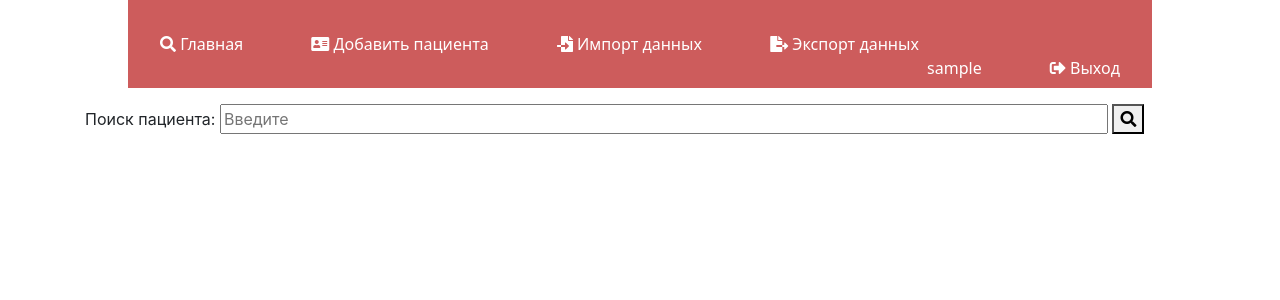
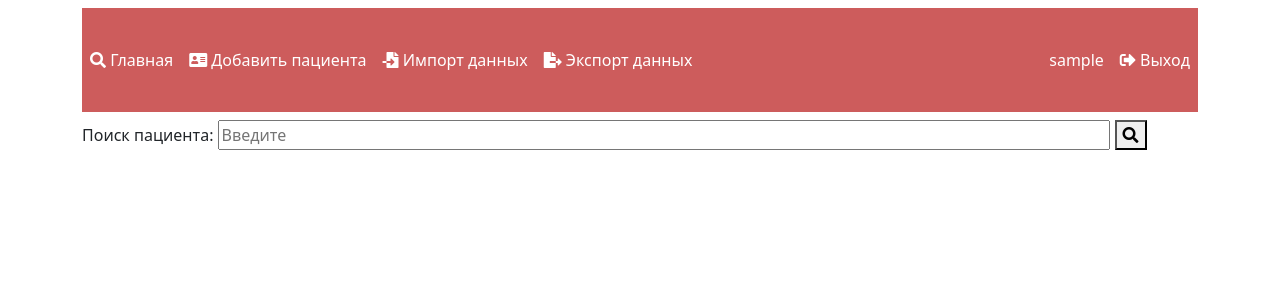
Before and after one commit to Duha22RUS/drf4, a Django app: page / in a window 1280 px wide. Shown: the top 300 px of the page. Run offline with Django 4.2, Linux system fonts and the light colour scheme; the visitor is signed in with stand-in values (Sample User, id 1); data that the repository does not hold is empty; some libraries are stand-ins or nearby versions.

Commit message:
Дизайн

```diff
--- a/amscsait/amscapp/templates/amscapp/base.html
+++ b/amscsait/amscapp/templates/amscapp/base.html
@@ -1,54 +1,82 @@
 {% load static %}
 <!doctype html>
-<html lang="ru">
+<html lang="ru" xmlns="http://www.w3.org/1999/html">
 <head>
   <meta charset="UTF-8">
   <meta name="viewport"
         content="width=device-width, user-scalable=no, initial-scale=1.0, maximum-scale=1.0, minimum-scale=1.0">
   <meta http-equiv="X-UA-Compatible" content="ie=edge">
-  <link rel="stylesheet" href="https://cdn.jsdelivr.net/npm/bootstrap@4.6.0/dist/css/bootstrap.min.css">
+  <link rel="stylesheet" href="https://cdn.jsdelivr.net/npm/bootstrap@5.2.0-beta1/dist/css/bootstrap.min.css" integrity="sha384-0evHe/X+R7YkIZDRvuzKMRqM+OrBnVFBL6DOitfPri4tjfHxaWutUpFmBp4vmVor" crossorigin="anonymous">
   <link rel="stylesheet" href="https://use.fontawesome.com/releases/v5.8.2/css/all.css">
-  <link rel="stylesheet" href="{% static 'css/styleamsc.css' %}">
+  <link rel="stylesheet" href="{% static 'css/style.css' %}">
   {% block extrahead %}{% endblock %}
   <title>Главная</title>
 </head>
 
 <body>
-<aside>
-  <ul>
+  <nav class="navbar navbar-expand-xl">
+    <div class="container">
+      <button class="navbar-toggler" type="button" data-bs-toggle="collapse" data-bs-target="#navbarContent"
+        aria-controls="navbarContent" aria-expanded="false">
+        <span class="navbar-toggler-icon"></span>
+    </button>
+
+    <div class="collapse navbar-collapse" id="navbarContent">
+      <ul class="navbar-nav ms-auto mb-lg-0">
         {% if request.user.is_authenticated %}
-      <inp>
-        <a href="{% url 'index' %}">
-          <li><i class="fas fa-search"></i> Главная</li>
+
+              <li class="nav-item">
+                <a href="{% url 'index' %}" class="nav-link">
+                <i class="fas fa-search"></i> Главная
                 </a>
-        <a href="{% url 'create_patient' %}">
-          <li><i class="fas fa-address-card"></i> Добавить пациента</li>
+              </li>
+
+              <li class="nav-item">
+                <a href="{% url 'create_patient' %}" class="nav-link">
+                <i class="fas fa-address-card"></i> Добавить пациента
                 </a>
-        <a>
-          <li><i class="fas fa-file-import"></i> Импорт данных</li>
+              </li>
+
+              <li class="nav-item">
+                <a class="nav-link">
+                <i class="fas fa-file-import"></i> Импорт данных
                 </a>
-        <a>
-          <li><i class="fas fa-file-export"></i> Экспорт данных</li>
+              </li>
+
+              <li class="nav-item">
+                <a class="nav-link">
+                <i class="fas fa-file-export"></i> Экспорт данных
                 </a>
-      </inp>
-      <exit>
-        <a>
-          <li>{{ user.username }}</li>
+              </li>
+        </ul>
+
+        <ul class="navbar-nav justify-content-end">
+              <li class="nav-item"> <a class="nav-link">{{ user.username }}</a> </li>
+
+              <li class="nav-item">
+                <a href="{% url 'exit' %}" class="nav-link">
+                <i class="fas fa-sign-out-alt"></i> Выход
                 </a>
-        <a href="{% url 'exit' %}">
-          <li><i class="fas fa-sign-out-alt"></i> Выход</li>
+              </li>
+        </ul>
+
+        {% else %}
+
+            <li class="nav-item">
+              <a href="{% url 'register' %}" class="nav-link">
+              <i class="fas fa-user-plus"></i> Регистрация
               </a>
-      </exit>
-    {% else %}
-      <a href="{% url 'register' %}">
-        <li><i class="fas fa-user-plus"></i> Регистрация</li>
+            </li>
+
+            <li class="nav-item">
+              <a href="{% url 'login' %}" class="nav-link">
+              <i class="fas fa-sign-in-alt"></i> Авторизация
               </a>
-      <a href="{% url 'login' %}">
-        <li><i class="fas fa-sign-in-alt"></i> Авторизация</li>
-      </a>
+            </li>
         {% endif %}
-  </ul>
-</aside>
+    </div>
+    </div>
+  </nav>
 
 {% if messages %}
   {% for message in messages %}
@@ -68,5 +96,6 @@
   {% block body %}
   {% endblock %}
 </main>
+<script src="https://cdn.jsdelivr.net/npm/bootstrap@5.2.0-beta1/dist/js/bootstrap.bundle.min.js" integrity="sha384-pprn3073KE6tl6bjs2QrFaJGz5/SUsLqktiwsUTF55Jfv3qYSDhgCecCxMW52nD2" crossorigin="anonymous"></script>
 </body>
 </html>
--- a/amscsait/amscapp/templates/amscapp/index.html
+++ b/amscsait/amscapp/templates/amscapp/index.html
@@ -2,6 +2,7 @@
 
 {% block title %}Главная{% endblock %}
 {% block body %}
+{% if request.user.is_authenticated %}
   <div class="container">
     <div class="search-bar">
       <form action="{% url 'search' %}" method="get">
@@ -21,7 +22,7 @@
                 {{ patient.name }}
               </td>
               <td>
-                <a class="btn btn-link" href="{% url 'view_patient' pk=patient.pk %}">Просмотр</a>
+                <a class="btn btn-default" href="{% url 'view_patient' pk=patient.pk %}">Просмотр</a>
               </td>
             </tr>
           {% endfor %}
@@ -29,4 +30,5 @@
       </div>
     </div>
   </div>
+{% endif %}
 {% endblock %}
--- a/amscsait/amscapp/views.py
+++ b/amscsait/amscapp/views.py
@@ -31,13 +31,13 @@ def create_patient(request):
     return render(
         request,
         "amscapp/post_form.html",
-        {"form": form, "title": "Добавление пациента"},
+        {"form": form},
     )
 
 
 def view_patient(request, pk):
     patient = get_object_or_404(Patient, pk=pk)
-    date = PatientAnswer.date_of_the_survey
+    datesurv = PatientAnswer.date_of_the_survey
     answers = patient.patientanswer_set.all()
     total_score = patient.patientanswer_set.all().aggregate(
         total_score=Sum("option__score")
@@ -45,7 +45,7 @@ def view_patient(request, pk):
     return render(
         request,
         "amscapp/view_patient.html",
-        {"patient": patient, "date": date, "answers": answers, "total": total_score},
+        {"patient": patient, "datesurv": datesurv, "answers": answers, "total": total_score},
     )
 
 
@@ -57,7 +57,7 @@ def edit_patient(request, pk):
         messages.success(request, "Пациент изменен")
         return redirect("view_patient", pk=form.instance.pk)
     return render(
-        request, "amscapp/post_form.html", {"form": form, "title": "Изменение пациента"}
+        request, "amscapp/post_form.html", {"form": form}
     )
 
 
@@ -80,7 +80,7 @@ def register(request):
         messages.success(request, "Регистрация прошла успешно!")
         return redirect("index")
     return render(
-        request, "amscapp/post_form.html", {"form": form, "title": "Регистрация"}
+        request, "amscapp/post_form.html", {"form": form}
     )
 
 
@@ -92,7 +92,7 @@ def user_login(request):
         login(request, user)
         messages.success(request, "Вы успешно вошли!")
         return redirect("index")
-    return render(request, "amscapp/post_form.html", {"form": form, "title": "Вход"})
+    return render(request, "amscapp/post_form.html", {"form": form})
 
 
 @login_required
--- a/amscsait/static/css/style.css
+++ b/amscsait/static/css/style.css
@@ -1,5 +1,10 @@
 body {
     background: white;
+}
+
+.alert {
+    margin-left: 20%;
+    margin-right: 20%;
 }
 
 aside {
@@ -7,37 +12,32 @@ aside {
 }
 
 ul {
-    margin-left: 100px;
-    margin-right: 100px;
-
-    background: #AAAAAA; //Цвет панели
+    width: 100%;
+    padding: 2em 0;
+    background: #CD5C5C; // Цвет панели
+    font-size: 2vw;
+    white-space: nowrap;
 }
 
-a {
+.nav-link {
     font-family: system-ui;
     text-decoration: none;
-
     color: #FFFFFF;
+    text-align: center;
 }
 
-a:hover {
+.nav-link:hover {
     text-decoration: none;
     background: #B22222;
     color: #FFFFFF;
 }
 
-exit {
-    float: right;
-}
-
-li {
-    display: inline;
-}
-
-table {
-    border-collapse: collapse;
-    margin: 0px auto;
-    width: 90%;
+.table {
+    font-family: "Lucida Sans Unicode", "Lucida Grande", Sans-Serif;
+    font-size: 20px;
+    border-radius: 10px;
+    border-spacing: 0;
+    text-align: center;
 }
 
 th, td {
@@ -45,34 +45,10 @@ th, td {
     padding: 5px;
 }
 
-tr:nth-child(odd) {
-    background-color: #FFFACD;/* фон нечетных строк */
+.search {
+    width: 80%;
 }
 
-tr:nth-child(even) {
-    background-color: #FFF0F5;/* фон нечетных строк */
+h1, h2 {
+    text-align: center;
 }
-
-.buttonel {
-    float: right;
-}
-
-.add {
-    margin-left: 100px;
-}
-
-form {
-    margin-left: 100px;
-    margin-right: 100px;
-    float: left;
-}
-
-.form-control {
-    width: 500px;
-    display: inline;
-    float: right;
-}
-
-h1 {
-    margin-left: 100px;
-}
--- a/amscsait/static/css/styleamsc.css
+++ /dev/null
@@ -1,74 +0,0 @@
-body {
-    background: white;
-}
-
-aside {
-    color: #FFFFFF;
-}
-
-ul {
-    margin-left: 10%;
-    width: 80%;
-    padding: 2em 0;
-    background: #CD5C5C; // Цвет панели
-}
-
-a {
-    font-family: system-ui;
-    text-decoration: none;
-    padding: 2em;
-    color: #FFFFFF;
-}
-
-a:hover {
-    text-decoration: none;
-    background: #B22222;
-    color: #FFFFFF;
-}
-
-exit {
-    float: right;
-}
-
-li {
-    display: inline;
-}
-
-table {
-    border-collapse: collapse;
-    margin: 2px auto;
-    width: 90%;
-}
-
-th, td {
-    border: solid 1px #000;
-    padding: 5px;
-}
-
-tr:nth-child(odd) {
-    background-color: #FFFACD;/* фон нечетных строк */
-}
-
-tr:nth-child(even) {
-    background-color: #FFF0F5;/* фон нечетных строк */
-}
-
-.buttonel {
-    float: right;
-}
-
-.form-control {
-    width: 500px;
-    display: inline;
-    float: right;
-}
-
-
-
-.compl:nth-child(odd) {
-    background-color: #87CEEB;/* фон нечетных строк */
-}
-
-.search {
-    width: 80%;
-}
```
Also changed, not shown: amscsait/amscapp/forms.py (+9 -9 lines), amscsait/amscapp/models.py (+5 -3 lines), amscsait/amscapp/templates/amscapp/post_form.html (+4 -5 lines), amscsait/amscapp/templates/amscapp/search_result.html (+13 -4 lines), amscsait/amscapp/templates/amscapp/view_patient.html (+66 -8 lines). Lines whose indentation alone changed are shown as unchanged.
